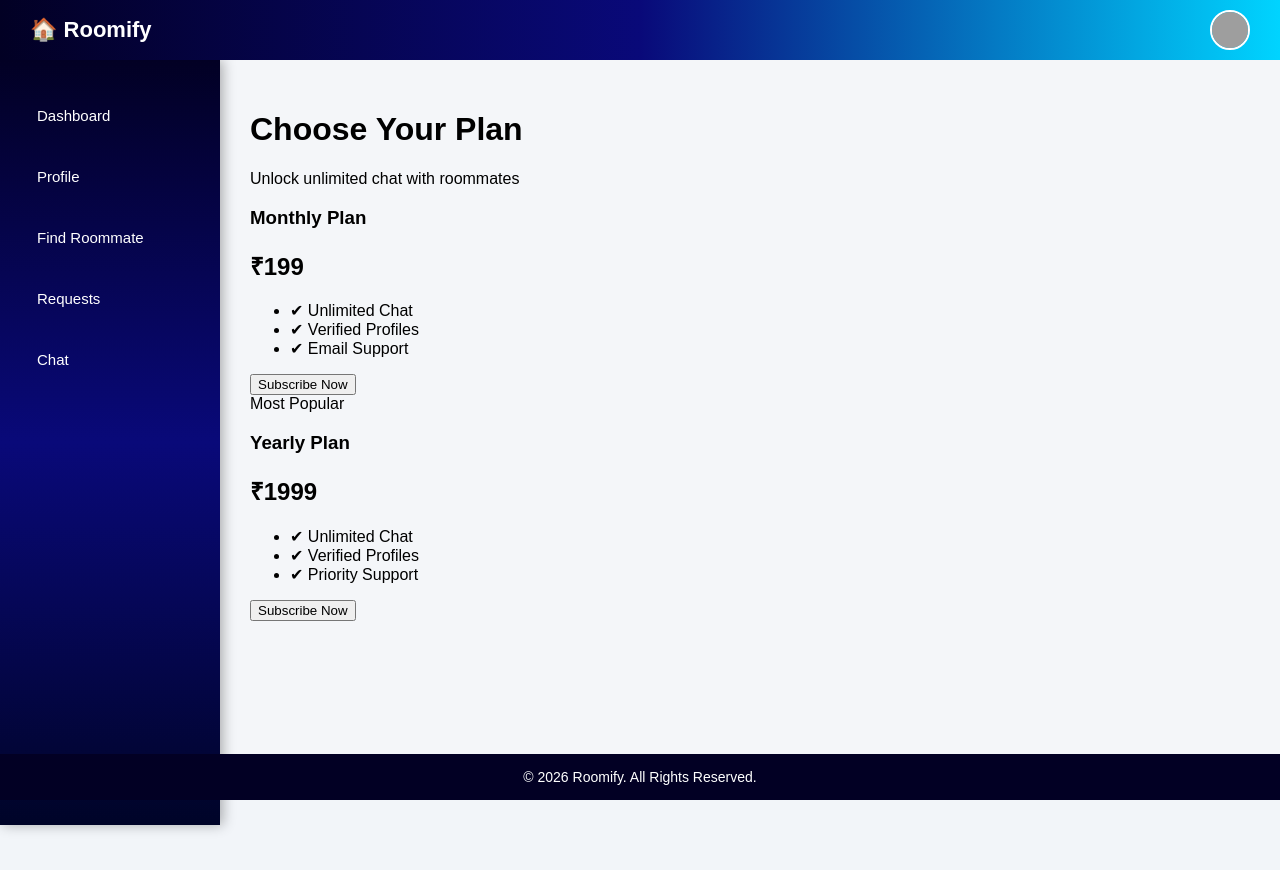
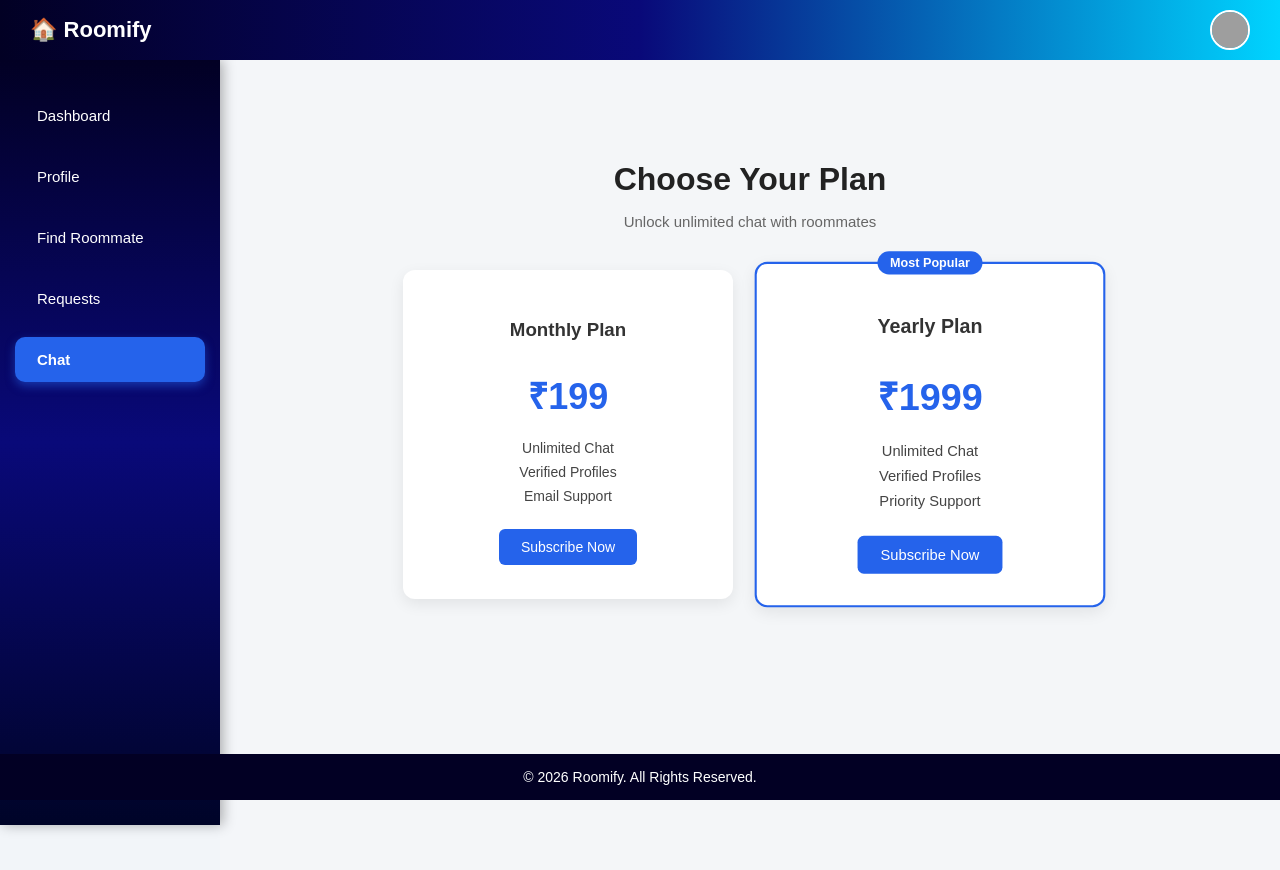
Before and after one commit to PratikshaPurkar2004/Roomify_Project, a React (Vite) app in the folder frontend/: page /subscribe in a window 1280 px wide. Shown: the top 870 px of the page. Before the commit the page ends 800 px from the top, so only its background shows below. Built offline with nearby package versions, Linux system fonts and the light colour scheme; grey boxes are pictures that could not be loaded.

Commit message:
21-02-26

```diff
--- a/frontend/src/App.jsx
+++ b/frontend/src/App.jsx
@@ -8,25 +8,29 @@ import Registration from "./Component/Registration";
 import Dashboard from "./pages/Dashboard";
 import Profile from "./pages/Profile";
 import FindRoommates from "./pages/FindRoommates";
-
 import Requests from "./pages/Requests";
 import Subscription from "./pages/Subscription";
 
 import Header from "./Component/Header";
 import Sidebar from "./Component/Sidebar";
 import Footer from "./Component/Footer";
+
 import "./App.css";
-
 
 export default function App() {
   return (
     <Routes>
 
+      {/* Public Pages */}
       <Route path="/" element={<Welcome />} />
       <Route path="/login" element={<Login />} />
       <Route path="/signup" element={<Registration />} />
 
-      <Route path="/dashboard" element={
+
+      {/* Dashboard */}
+      <Route
+        path="/dashboard"
+        element={
           <>
             <Header />
             <div className="layout">
@@ -37,9 +41,14 @@ export default function App() {
             </div>
             <Footer />
           </>
-      } />
+        }
+      />
 
-      <Route path="/profile" element={
+
+      {/* Profile */}
+      <Route
+        path="/profile"
+        element={
           <>
             <Header />
             <div className="layout">
@@ -50,9 +59,14 @@ export default function App() {
             </div>
             <Footer />
           </>
-      } />
+        }
+      />
 
-      <Route path="/Find" element={
+
+      {/* Find Roommates */}
+      <Route
+        path="/find"
+        element={
           <>
             <Header />
             <div className="layout">
@@ -63,9 +77,14 @@ export default function App() {
             </div>
             <Footer />
           </>
-      } />
+        }
+      />
 
-      <Route path="/requests" element={
+
+      {/* Requests */}
+      <Route
+        path="/requests"
+        element={
           <>
             <Header />
             <div className="layout">
@@ -76,9 +95,14 @@ export default function App() {
             </div>
             <Footer />
           </>
-      } />
+        }
+      />
 
-      <Route path="/subscribe" element={
+
+      {/* Subscription */}
+      <Route
+        path="/subscribe"
+        element={
           <>
             <Header />
             <div className="layout">
@@ -89,8 +113,11 @@ export default function App() {
             </div>
             <Footer />
           </>
-      } />
+        }
+      />
 
+
+      {/* Redirect Unknown Pages */}
       <Route path="*" element={<Navigate to="/" />} />
 
     </Routes>
--- a/frontend/src/Component/Sidebar.jsx
+++ b/frontend/src/Component/Sidebar.jsx
@@ -22,7 +22,8 @@ function Sidebar() {
         Requests
       </NavLink>
 
-      <NavLink to="/chat" className="menu-item">
+
+      <NavLink to="/Subscribe" className="menu-item">
         Chat
       </NavLink>
 
--- a/frontend/src/Component/Welcome.jsx
+++ b/frontend/src/Component/Welcome.jsx
@@ -1,7 +1,6 @@
 import React from "react";
 import "./Welcome.css";
 import { Link } from "react-router-dom";
-
 
 const Welcome = () => {
   return (
@@ -9,22 +8,26 @@ const Welcome = () => {
 
       <div className="hero-overlay">
         <div className="hero-content">
+
           <h1>
             Welcome to Roomify <span className="dot">.</span>
           </h1>
-          <h3>Connect match,live together!</h3>
+
+          <h3>Connect match, live together!</h3>
+
           <p>
             Connect with people who are looking for roommates.
             Whether you have a room to offer or need a place to stay,
             find your perfect match here.
           </p>
-          <Link to="/Login" className="hero-btn">
+
+          <Link to="/login" className="hero-btn">
             Login
           </Link>
+
         </div>
       </div>
     </div>
-
   );
 };
 
--- a/frontend/src/pages/Subscription.jsx
+++ b/frontend/src/pages/Subscription.jsx
@@ -1,8 +1,11 @@
+import React from "react";
+import "../styles/Subscription.css";
+
 function Subscription() {
   return (
     <div className="sub-container">
 
-      <h1>Choose Your Plan</h1>
+      <h1 className="sub-title">Choose Your Plan</h1>
 
       <p className="sub-text">
         Unlock unlimited chat with roommates
@@ -18,12 +21,14 @@ function Subscription() {
           <h2>₹199</h2>
 
           <ul>
-            <li>✔ Unlimited Chat</li>
-            <li>✔ Verified Profiles</li>
-            <li>✔ Email Support</li>
+            <li>Unlimited Chat</li>
+            <li>Verified Profiles</li>
+            <li>Email Support</li>
           </ul>
 
-          <button>Subscribe Now</button>
+          <button className="sub-btn">
+            Subscribe Now
+          </button>
 
         </div>
 
@@ -37,12 +42,14 @@ function Subscription() {
           <h2>₹1999</h2>
 
           <ul>
-            <li>✔ Unlimited Chat</li>
-            <li>✔ Verified Profiles</li>
-            <li>✔ Priority Support</li>
+            <li>Unlimited Chat</li>
+            <li>Verified Profiles</li>
+            <li>Priority Support</li>
           </ul>
 
-          <button>Subscribe Now</button>
+          <button className="sub-btn">
+            Subscribe Now
+          </button>
 
         </div>
 
--- a/frontend/src/styles/FindRoommates.css
+++ b/frontend/src/styles/FindRoommates.css
@@ -1,4 +1,4 @@
-/* Page */
+Page
 
 .clean-page {
   background: #f4f6f8;
@@ -6,6 +6,7 @@
   padding: 30px;
   font-family: Arial, sans-serif;
 }
+
 
 /* Title */
 
@@ -15,10 +16,11 @@
   color: #222;
 }
 
+
 /* Search */
 
 .clean-search {
-  max-width: 420px;
+  max-width: 700px;
   margin: 0 auto 30px;
   display: flex;
   background: white;
@@ -27,7 +29,8 @@
   box-shadow: 0 2px 8px rgba(0,0,0,0.08);
 }
 
-.clean-search input {
+.clean-search input,
+.clean-search select {
   flex: 1;
   padding: 10px 12px;
   border: none;
@@ -46,6 +49,7 @@
   background: #1d4ed8;
 }
 
+
 /* Grid */
 
 .clean-grid {
@@ -53,6 +57,7 @@
   grid-template-columns: repeat(auto-fit, minmax(350px, 1fr));
   gap: 20px;
 }
+
 
 /* Card */
 
@@ -63,11 +68,28 @@
   border-radius: 8px;
   box-shadow: 0 3px 10px rgba(0,0,0,0.08);
   transition: 0.3s;
+  position: relative;
 }
 
 .clean-card:hover {
   transform: translateY(-3px);
 }
+
+
+/* Match Badge */
+
+.match-badge {
+  position: absolute;
+  top: 10px;
+  right: 10px;
+  background: #22c55e;
+  color: white;
+  font-size: 12px;
+  padding: 4px 10px;
+  border-radius: 20px;
+  font-weight: bold;
+}
+
 
 /* Image */
 
@@ -78,6 +100,7 @@
   object-fit: cover;
 }
 
+
 /* Info */
 
 .clean-info {
@@ -86,24 +109,26 @@
 }
 
 .clean-info h3 {
-  margin-bottom: 4px;
+  margin-bottom: 6px;
 }
 
-.city {
-  font-size: 14px;
-  color: #666;
-  margin-bottom: 10px;
-}
 
-/* Details */
+/* Card Info */
 
-.clean-details {
-  display: flex;
-  gap: 15px;
+.card-info-box {
   font-size: 14px;
   color: #444;
   margin-bottom: 12px;
 }
+
+.card-info-box p {
+  margin: 3px 0;
+}
+
+.card-info-box b {
+  color: #111;
+}
+
 
 /* Buttons */
 
--- /dev/null
+++ b/frontend/src/styles/Subscription.css
@@ -0,0 +1,124 @@
+/* Page Container */
+
+.sub-container {
+  min-height: 100vh;
+  background: #f4f6f8;
+  padding: 50px 20px;
+  text-align: center;
+  font-family: Arial, sans-serif;
+}
+
+
+/* Title */
+
+.sub-title {
+  font-size: 32px;
+  color: #222;
+  margin-bottom: 10px;
+}
+
+.sub-text {
+  color: #666;
+  margin-bottom: 40px;
+  font-size: 15px;
+}
+
+
+/* Grid */
+
+.sub-grid {
+  display: flex;
+  justify-content: center;
+  gap: 30px;
+  flex-wrap: wrap;
+}
+
+
+/* Card */
+
+.sub-card {
+  background: white;
+  width: 280px;
+  padding: 30px 25px;
+  border-radius: 12px;
+  box-shadow: 0 5px 15px rgba(0,0,0,0.08);
+  position: relative;
+  transition: 0.3s;
+}
+
+.sub-card:hover {
+  transform: translateY(-6px);
+  box-shadow: 0 10px 25px rgba(0,0,0,0.12);
+}
+
+.sub-card h3 {
+  margin-bottom: 10px;
+  color: #333;
+}
+
+.sub-card h2 {
+  font-size: 36px;
+  color: #2563eb;
+  margin-bottom: 20px;
+}
+
+
+/* List */
+
+.sub-card ul {
+  list-style: none;
+  padding: 0;
+  margin-bottom: 25px;
+}
+
+.sub-card li {
+  margin: 8px 0;
+  color: #444;
+  font-size: 14px;
+}
+
+
+/* Button */
+
+.sub-btn {
+  background: #2563eb;
+  color: white;
+  border: none;
+  padding: 10px 22px;
+  border-radius: 6px;
+  cursor: pointer;
+  font-size: 14px;
+  transition: 0.3s;
+}
+
+.sub-btn:hover {
+  background: #1d4ed8;
+}
+
+
+/* Popular Card */
+
+.popular {
+  border: 2px solid #2563eb;
+  transform: scale(1.05);
+}
+
+.popular:hover {
+  transform: scale(1.08);
+}
+
+
+/* Tag */
+
+.tag {
+  position: absolute;
+  top: -12px;
+  left: 50%;
+  transform: translateX(-50%);
+  background: #2563eb;
+  color: white;
+  padding: 4px 12px;
+  font-size: 12px;
+  border-radius: 20px;
+  font-weight: bold;
+}
```
Also changed, not shown: frontend/src/pages/FindRoommates.jsx (+60 -38 lines). Lines whose indentation alone changed are shown as unchanged.
